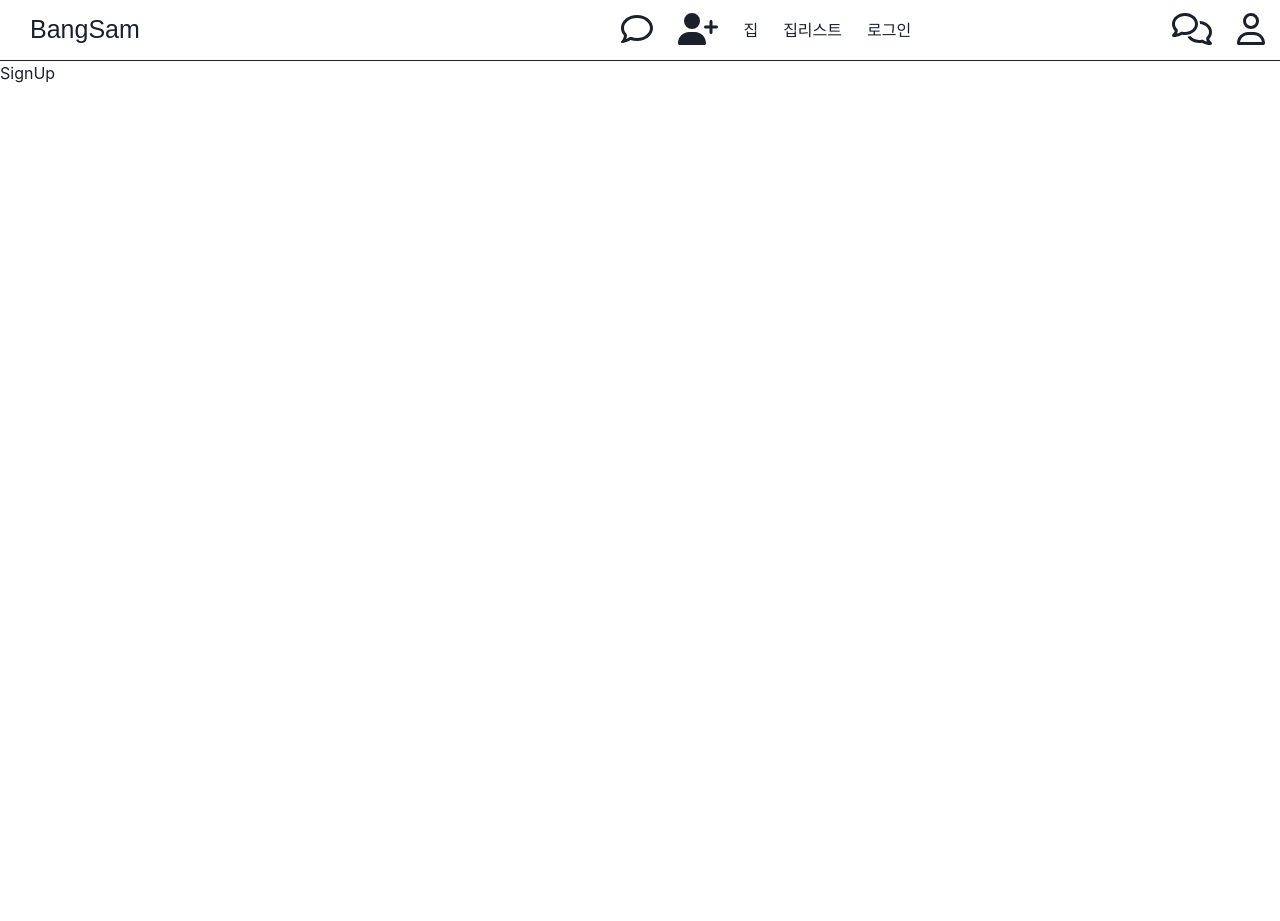
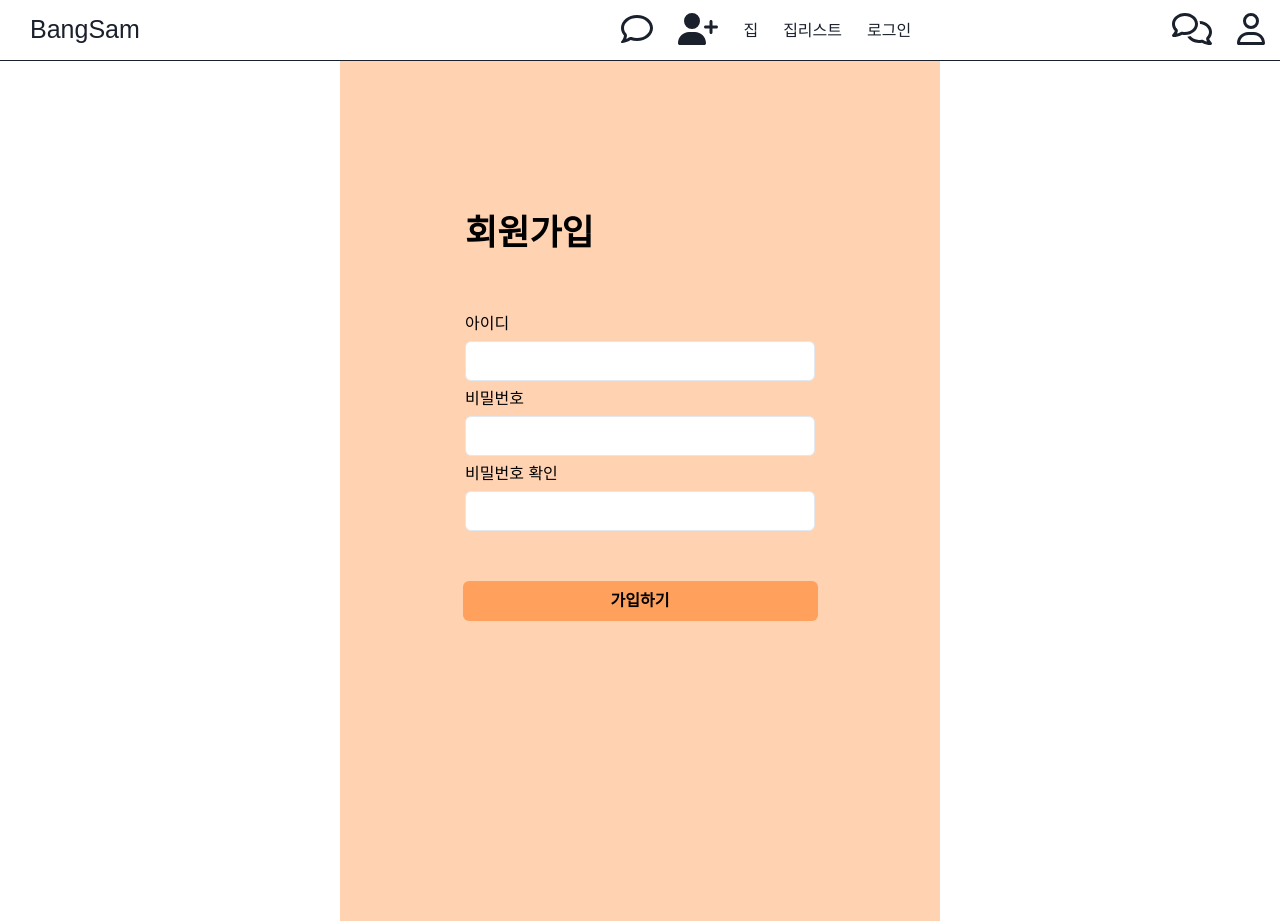
Before and after one commit to JaeUpSu/chatting_front, a React (Create React App) app: page /signupDev in a window 1280 px wide. Before the commit the page ends 800 px from the top, so only its background shows below. Built offline with nearby package versions, Linux system fonts and the light colour scheme; the HTML template or start-up script is replaced by a standard one.

Commit message:
feat: sign in & up add

```diff
--- a/src/pages/Login/Login.jsx
+++ b/src/pages/Login/Login.jsx
@@ -1,102 +1,54 @@
-import React from "react";
-import {
-  Box,
-  Input,
-  Button,
-  Center,
-  Heading,
-  Checkbox,
-} from "@chakra-ui/react";
+import { Flex } from "@chakra-ui/react";
+import React, { useState, useEffect } from "react";
+import { useQuery } from "@tanstack/react-query";
+import styled from "styled-components";
 
-function Login() {
-  const [show, setShow] = React.useState(false);
+const HouseImg = styled.img`
+  max-width: 200px;
+  margin-right: 40px;
+  cursor: pointer;
+`;
+
+const FontFam = styled.p`
+  font-weight: 600;
+  margin-right: 10px;
+`;
+
+const HandleCarousel = styled.div`
+  overflow: hidden;
+  transition: transform 0.3s ease-in-out;
+  transform: translateX(0%);
+`;
+
+const RecentList = () => {
+  const { isLoading, error, data } = useQuery({
+    queryKey: ["list"],
+    queryFn: () =>
+      fetch(`http://localhost:5000/list`).then((res) => res.json()),
+  });
+  const recentList = data && data.filter((item) => item.isRecent);
+  const handleRoomDetail = () => {};
 
   return (
-    <Center>
-      <Box color="#F7FAFC" bg="#FFD2B2" pt="100px" pb="300px" w="600px">
-        <Center>
-          <Heading fontWeight="700" fontSize="48px" color="black" pb="40px">
-            로그인
-          </Heading>
-        </Center>
+    <HandleCarousel>
+      <Flex justify="center">
+        {recentList &&
+          recentList.map((item) => (
+            <div key={item.id}>
+              <HouseImg src={item.img} onClick={handleRoomDetail} />
+              <Flex>
+                <FontFam>{item.type}</FontFam>
+                <p>Room: {item.room}</p>
+              </Flex>
+              <Flex>
+                <FontFam> {item.totalPrice}</FontFam>
+                <p> {item?.rent}</p>
+              </Flex>
+            </div>
+          ))}
+      </Flex>
+    </HandleCarousel>
+  );
+};
 
-        <Box>
-          <Center>
-            <Input
-              type="email"
-              placeholder="아이디"
-              w="350px"
-              h="40px"
-              mb="10px"
-              bg="white"
-              color="black"
-            />
-          </Center>
-          <Center>
-            <Input
-              type={show ? "text" : "password"}
-              placeholder="비밀번호"
-              w="350px"
-              h="40px"
-              mb="10px"
-              color="black"
-              bg="white"
-            />
-          </Center>
-          <Center>
-            <Box w="350px" h="20px" mb="25px" color="black" fontSize="10px">
-              <Checkbox size="md">아이디 저장</Checkbox>
-            </Box>
-          </Center>
-          <Center>
-            <Button
-              w="355px"
-              h="40px"
-              bg="#FFA15D"
-              type="submit"
-              value="로그인"
-              color="black"
-            >
-              로그인
-            </Button>
-          </Center>
-        </Box>
-        <Center>
-          <Box mt="5px">
-            <Button
-              border="none"
-              type="submit"
-              bg="#FFD2B2"
-              value="id"
-              color="black"
-            >
-              아이디 찾기
-            </Button>
-            ｜
-            <Button
-              border="none"
-              type="submit"
-              bg="#FFD2B2"
-              value="password"
-              color="black"
-            >
-              비밀번호 찾기
-            </Button>
-            ｜
-            <Button
-              border="none"
-              type="submit"
-              bg="#FFD2B2"
-              value="join"
-              color="black"
-            >
-              회원가입
-            </Button>
-          </Box>
-        </Center>
-      </Box>
-    </Center>
-  );
-}
-
-export default Login;
+export default RecentList;
--- a/src/pages/SignUp/SignUp.jsx
+++ b/src/pages/SignUp/SignUp.jsx
@@ -1,5 +1,81 @@
+import React from "react";
+import { Box, Input, Button, Center, Heading, Text } from "@chakra-ui/react";
+
 function SignUp() {
-  return <div>SignUp</div>;
+  const [show, setShow] = React.useState(false);
+
+  return (
+    <Center>
+      <Box color="#F7FAFC" bg="#FFD2B2" pt="100px" pb="300px" w="600px">
+        <Center>
+          <Heading
+            fontWeight="600"
+            fontSize="35px"
+            color="black"
+            pb="100px"
+            mt="50px"
+            w="350px"
+            h="70px"
+          >
+            회원가입
+          </Heading>
+        </Center>
+
+        <Box>
+          <Center>
+            <Text w="350px" h="10px" color="black" mb="20px">
+              아이디
+            </Text>
+          </Center>
+          <Center>
+            <Input type="email" w="350px" h="40px" mb="5px" bg="white" />
+          </Center>
+          <Center>
+            <Text w="350px" h="10px" color="black" mb="20px">
+              비밀번호
+            </Text>
+          </Center>
+          <Center>
+            <Input
+              type={show ? "text" : "password"}
+              w="350px"
+              h="40px"
+              mb="5px"
+              bg="white"
+            />
+          </Center>
+
+          <Center>
+            <Text w="350px" h="10px" color="black" mb="20px">
+              비밀번호 확인
+            </Text>
+          </Center>
+          <Center>
+            <Input
+              type={show ? "text" : "password"}
+              w="350px"
+              h="40px"
+              mb="50px"
+              bg="white"
+            />
+          </Center>
+
+          <Center>
+            <Button
+              w="355px"
+              h="40px"
+              bg="#FFA15D"
+              color="black"
+              type="submit"
+              value="가입하기"
+            >
+              가입하기
+            </Button>
+          </Center>
+        </Box>
+      </Box>
+    </Center>
+  );
 }
 
 export default SignUp;
```
